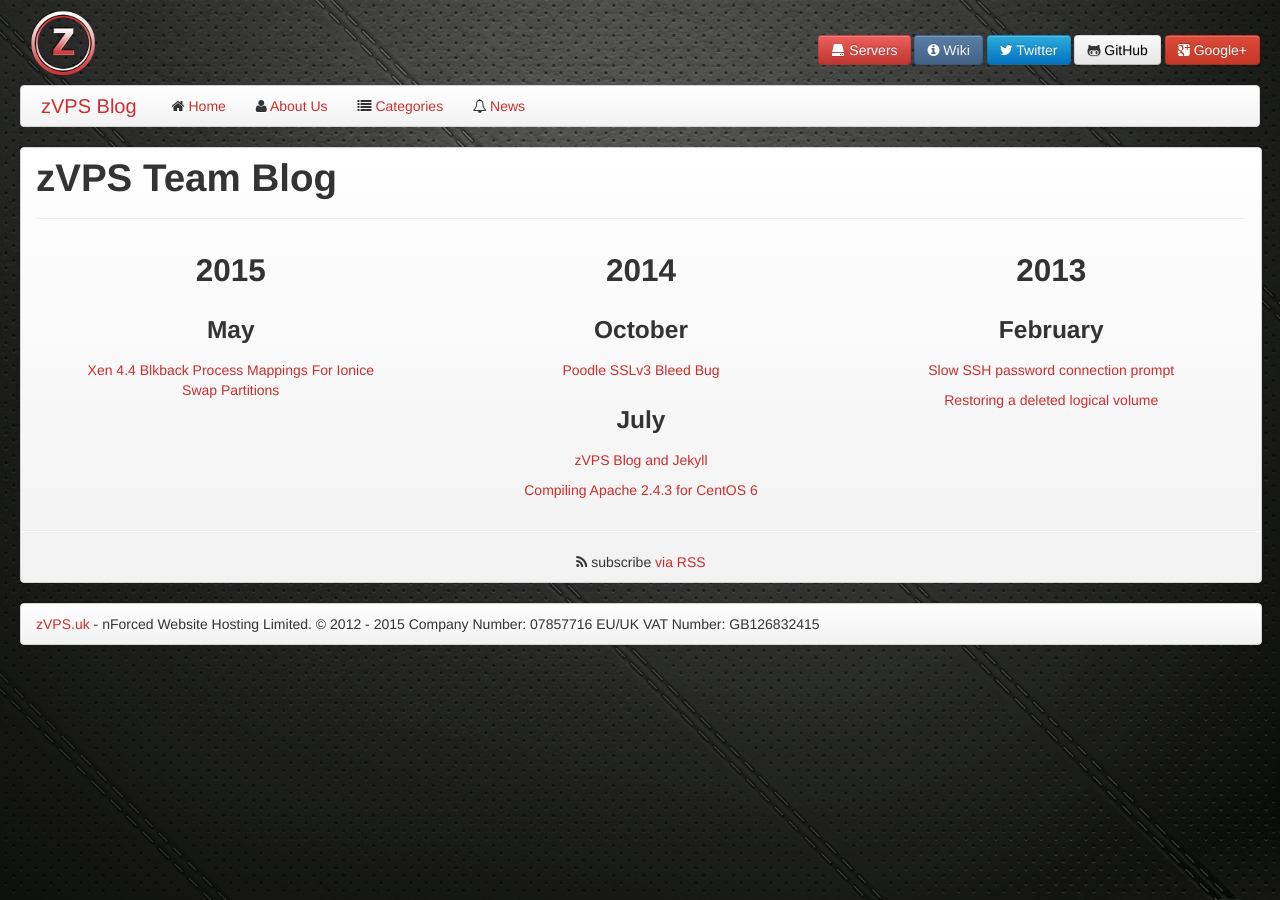
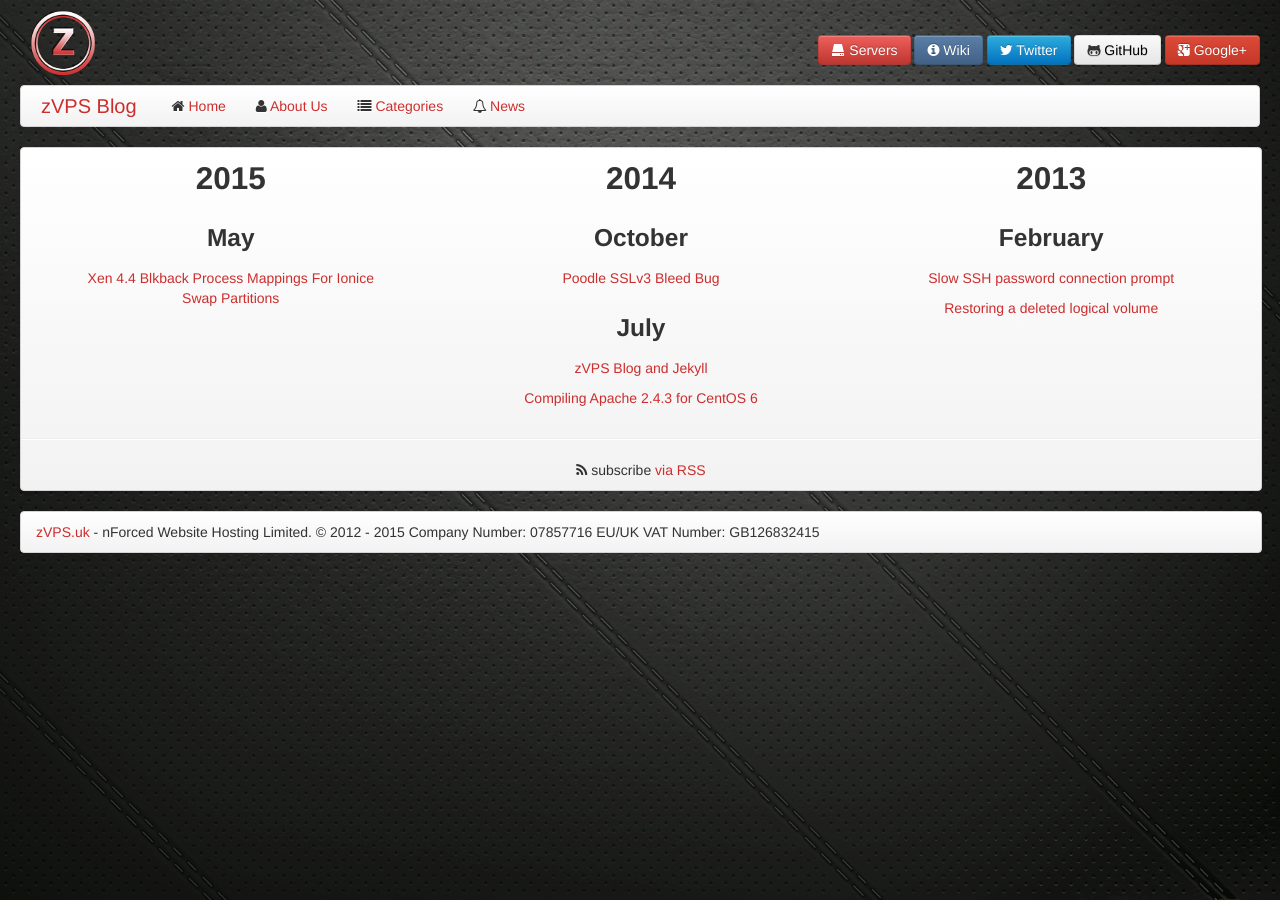
Before and after one commit to Caffe1neAdd1ct/zvps-blog, a Jekyll site: the page built from index.html, in a window 1280 px wide. Built offline with Jekyll 4.4.1, drawn with Linux system fonts in a browser that asks for light colours.

Commit message:
Removed unneeded title.

```diff
--- a/index.html
+++ b/index.html
@@ -5,13 +5,6 @@
     changefreq: monthly
     lastmod: 2014-08-01T15:06:00
 ---
-
-<div class="row-fluid">
-    <div class="span12 padded">
-        <h1>zVPS Team Blog</h1>
-        <hr>
-    </div>
-</div>
 
 <div class="row-fluid">
     <div class="span12">
```
